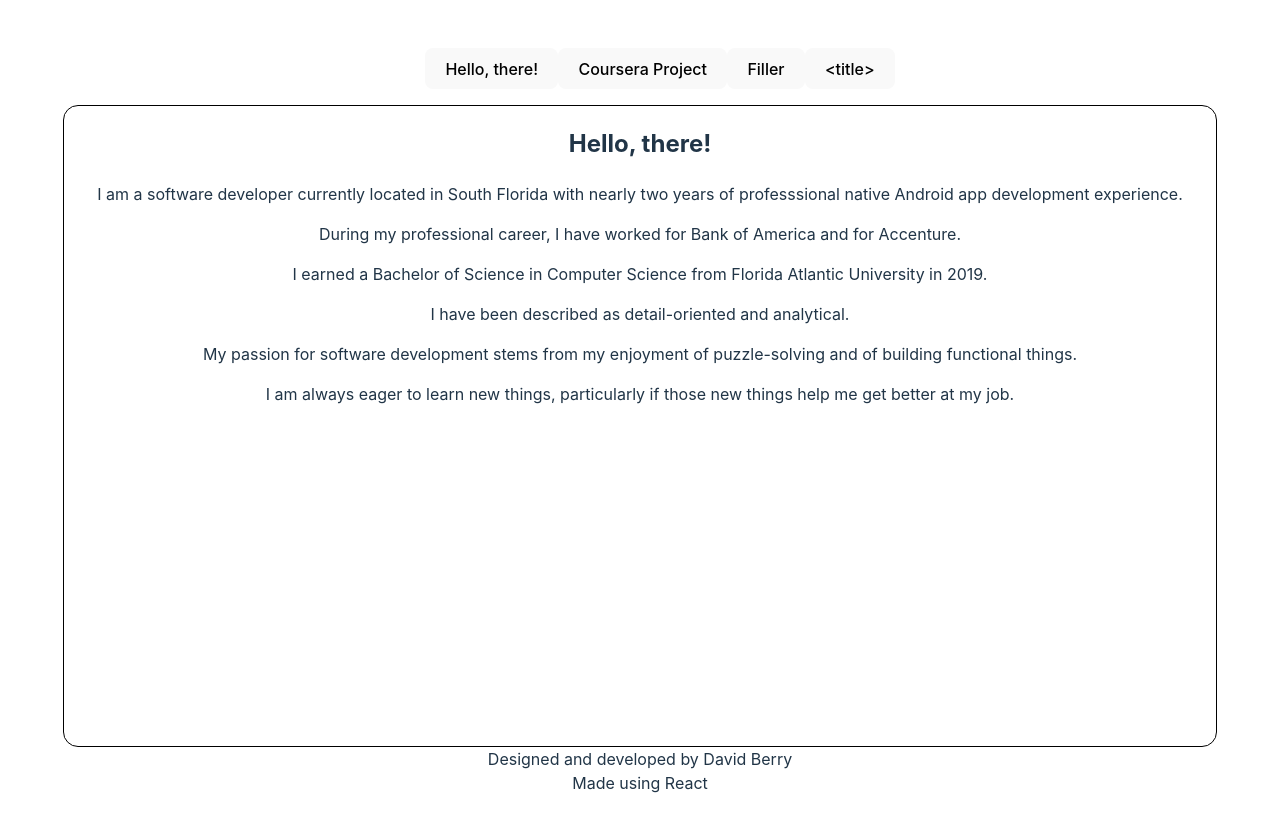
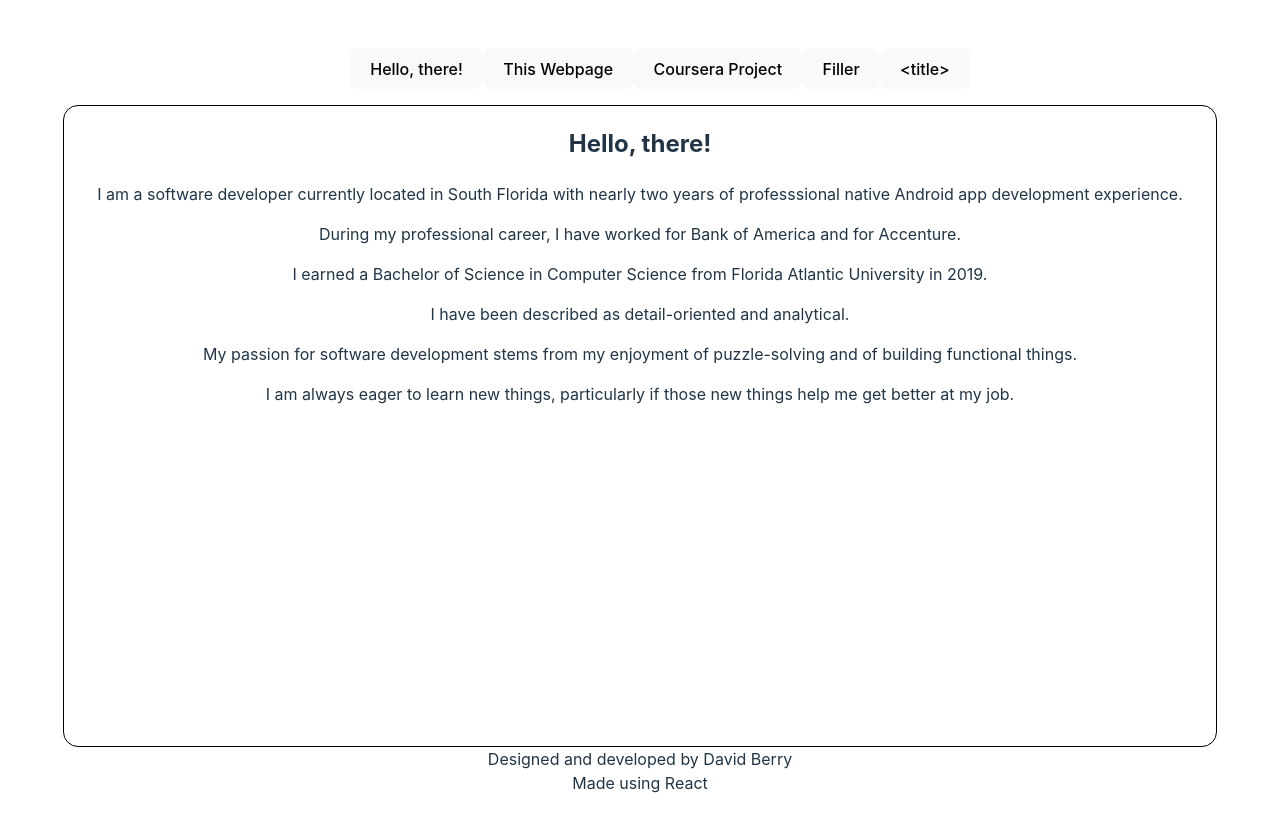
Before and after one commit to DBerry07/DBerry07.github.io, a React (Vite) app: page / in a window 1280 px wide. Built offline with nearby package versions, Linux system fonts and the light colour scheme.

Commit message:
Update with data on webpage

```diff
--- a/src/data/content.js
+++ b/src/data/content.js
@@ -14,7 +14,13 @@ export const pageContent = [
             "I am always eager to learn new things, particularly if those new things help me get better at my job.",
         ],
     ),
-
+    new MyContent(
+        "This Webpage",
+        [
+            "This webpage (hosted on GitHub Pages) is created with React and initially set up using Vite.",
+            "JSX, Components, and Hooks were all used to make the user interface and its interactability - as is the norm for React applications."
+        ]
+    ),
     //Second Tab Content: Coursera Project Tab
     new MyContent(
         "Coursera Project",
```
